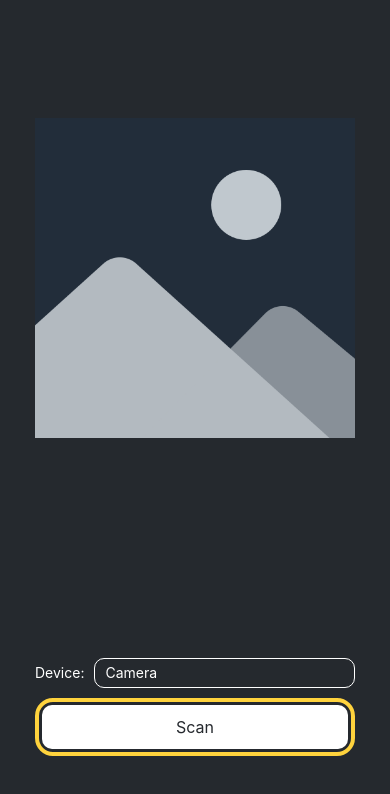
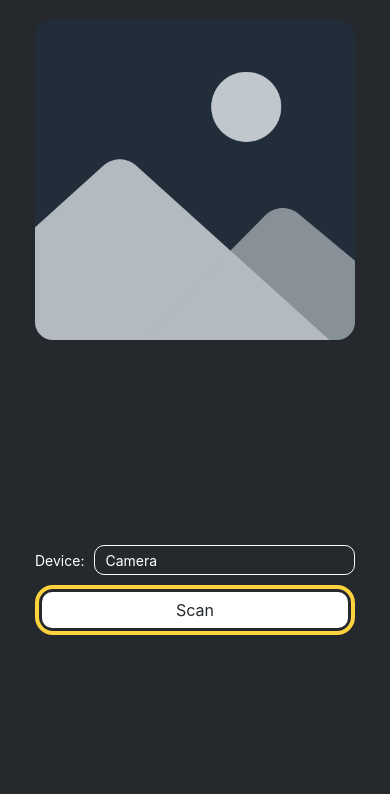
Before and after one commit to tony-xlh/expo-document-scanner, a React Native app: screen / in a window 390 px wide. Shown: the top 794 px of the page. Built offline with nearby package versions, Linux system fonts and the light colour scheme.

Commit message:
adjust layout for iPhone SE

```diff
--- a/App.js
+++ b/App.js
@@ -20,7 +20,8 @@ export default function App() {
   }, []);
 
   const onScanned = (dataURL) => {
-    setImage(dataURL);
+    setShowScanner(false);
+    setImage({uri: dataURL});
   }
 
   const renderBody = () => {
@@ -75,7 +76,7 @@ const styles = StyleSheet.create({
     alignItems: 'center',
   },
   footerContainer: {
-    flex: 1 / 3,
+    flex: 3 / 5,
   },
   scanner:{
     flexDirection:"row",
@@ -89,11 +90,11 @@ const styles = StyleSheet.create({
   },
   imageContainer: {
     flex: 1,
-    paddingTop: 58,
+    paddingTop: 20,
   },
   image: {
     width: 320,
-    height: 440,
+    height: 320,
     borderRadius: 18,
     resizeMode: "contain",
   },
--- a/components/Button.js
+++ b/components/Button.js
@@ -18,7 +18,7 @@ export default function Button({ label, onPress }) {
 const styles = StyleSheet.create({
   buttonContainer: {
     width: 320,
-    height: 58,
+    height: 50,
     marginHorizontal: 20,
     alignItems: 'center',
     justifyContent: 'center',
--- a/components/DevicePicker.js
+++ b/components/DevicePicker.js
@@ -20,6 +20,7 @@ const styles = StyleSheet.create({
     width: "100%",
     height: "100%",
     alignItems: 'flex-start',
+    backgroundColor: 'black',
   },
   item: {
     color: "white",
--- a/components/DocumentScanner.js
+++ b/components/DocumentScanner.js
@@ -18,7 +18,7 @@ export default function DocumentScanner(props) {
         allowsInlineMediaPlayback={true}
         mediaPlaybackRequiresUserAction={false}
         onMessage={(event) => {
-          //console.log(event);
+          console.log(event);
           if (!event.nativeEvent.data) {
             if (props.onClosed) {
               props.onClosed();
```
